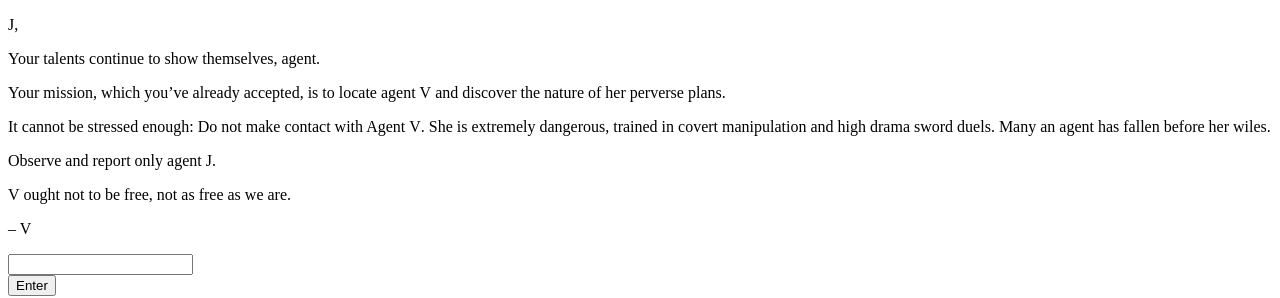
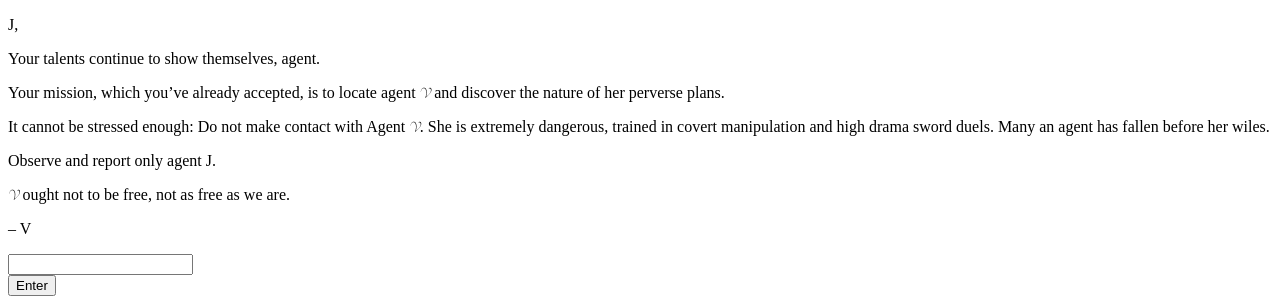
Before and after one commit to Latentsage/latentsage, a Jekyll site: the page built from mission.md, in a window 1280 px wide. Shown: the top 298 px of the page. Built offline with Jekyll 4.4.1, drawn with Linux system fonts in a browser that asks for light colours; some web fonts are replaced.

Commit message:
Different font

```diff
--- a/_layouts/boringv.html
+++ b/_layouts/boringv.html
@@ -5,7 +5,7 @@
     <title>{{ page.title }}</title>
     <link rel="preconnect" href="https://fonts.googleapis.com">
     <link rel="preconnect" href="https://fonts.gstatic.com" crossorigin>
-    <link href="https://fonts.googleapis.com/css2?family=Belgrano&family=IM+Fell+English&family=IM+Fell+English+SC&family=Love+Light&family=Parisienne&family=UnifrakturMaguntia&display=swap" rel="stylesheet">
+    <link href="https://fonts.googleapis.com/css2?family=Belgrano&family=IM+Fell+English&family=IM+Fell+English+SC&family=Love+Light&family=Parisienne&family=UnifrakturMaguntia&family=Tangerine&display=swap" rel="stylesheet">
     <link rel="stylesheet" href="style.css">
   </head>
   <style>
--- a/_layouts/radv.html
+++ b/_layouts/radv.html
@@ -5,12 +5,12 @@
     <title>{{ page.title }}</title>
     <link rel="preconnect" href="https://fonts.googleapis.com">
     <link rel="preconnect" href="https://fonts.gstatic.com" crossorigin>
-    <link href="https://fonts.googleapis.com/css2?family=Belgrano&family=IM+Fell+English&family=IM+Fell+English+SC&family=Love+Light&family=Parisienne&family=UnifrakturMaguntia&display=swap" rel="stylesheet">
+    <link href="https://fonts.googleapis.com/css2?family=Belgrano&family=IM+Fell+English&family=IM+Fell+English+SC&family=Love+Light&family=Parisienne&family=UnifrakturMaguntia&family=Tangerine&display=swap" rel="stylesheet">
     <link rel="stylesheet" href="style.css">
   </head>
   <style>
       body {
-        font-family: 'Parisienne', cursive;
+        font-family: 'Tangerine', cursive;
         font-size: 2em;
       }
   </style>
--- a/style.css
+++ b/style.css
@@ -1,6 +1,6 @@
 
 .radv {
-    font-family: 'Love Light', cursive;
+    font-family: 'Tangerine', cursive;
 }
 
 .boringv {
```
